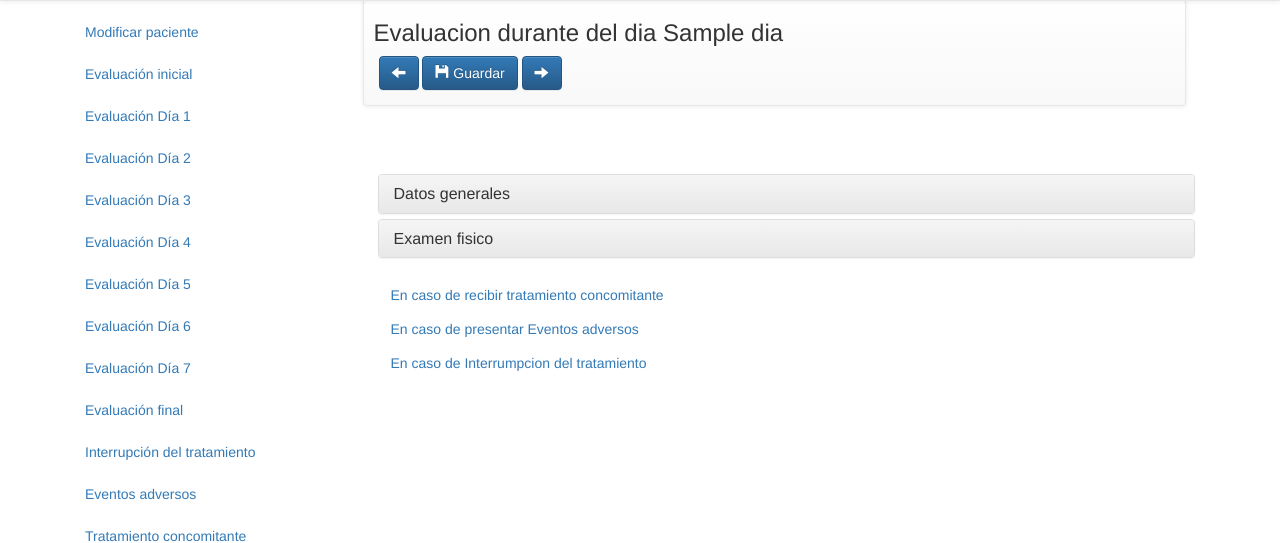
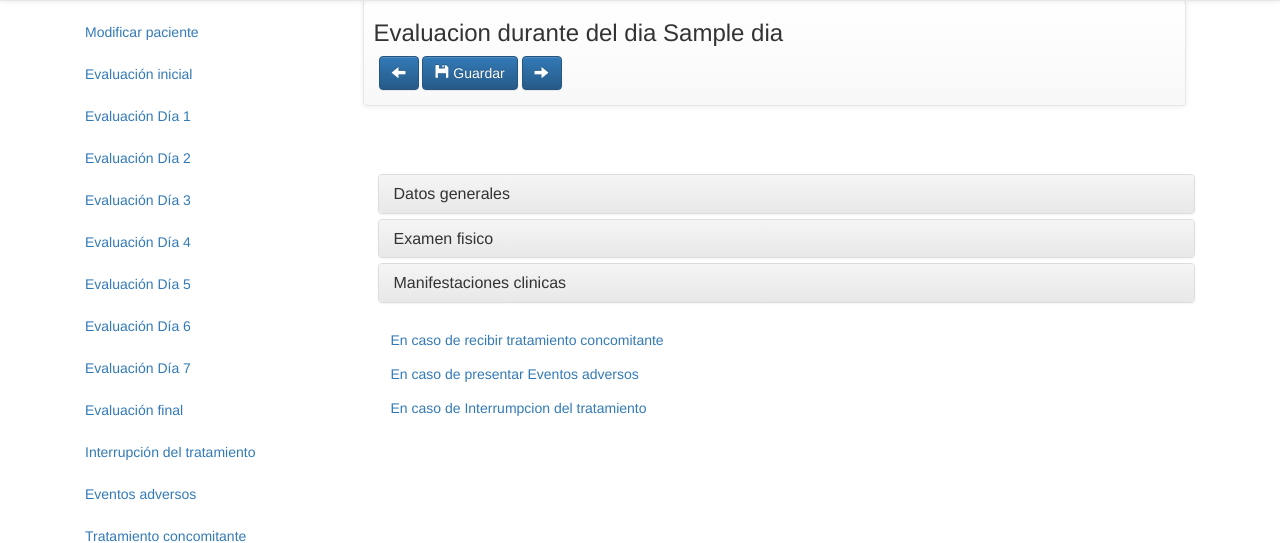
Before and after one commit to edwardc91/clinical_trial, a Django app: template templates/eval_durante.html in a window 1280 px wide. Shown: the part 58-601 px from the top of the page. Run offline with Django 3.2, Linux system fonts and the light colour scheme; tables that the repository leaves empty hold one stand-in row (values such as "Sample post"); the template is opened without the code that fills it: values that come from a table or form of the project are taken from there, most other values are stand-ins (such as "Sample title", 1, 10 or a date in 2020); parts of the project's set-up code (start-up, migrations or seed data) failed here and were passed over; some libraries are stand-ins or nearby versions.

Commit message:
finalmente

```diff
--- a/templates/eval_durante.html
+++ b/templates/eval_durante.html
@@ -196,6 +196,81 @@
                             </div>
                         </div>
                     </div>
+                <div class="panel panel-default">
+                        <div class="panel-heading" role="tab" id="headingThree">
+                            <h4 class="panel-title">
+                                <a class="collapsed" role="button" data-toggle="collapse" data-parent="#accordion"
+                                   href="#collapseThree" aria-expanded="false" aria-controls="collapseThree">
+                                    Manifestaciones clinicas
+                                </a>
+                            </h4>
+                        </div>
+                        <div id="collapseThree" class="panel-collapse collapse" role="tabpanel"
+                             aria-labelledby="headingThree">
+                            <div class="panel-body">
+                                <table class="table">
+                                    {{ form3.as_table }}
+                                </table>
+
+                                <div class="panel panel-default">
+                                    <div class="panel-heading" role="tab" id="headingOne">
+                                        <h4 class="panel-title">Otras manifestaciones clinicas</h4>
+                                    </div>
+                                    <div class="panel-body">
+                                        <table id="table_mani_fin" class="table">
+                                            {% if otras_mani %}
+                                                {% for otra in otras_mani %}
+                                                    <tr id="tr_mani_fin_{{ otra.nombre.nombre }}">
+                                                        <th>
+                                                            <a href="">{{ otra.nombre.nombre }}</a>
+                                                        </th>
+                                                        <td>
+                                                            <button type="button" class="btn btn-danger delete-mani-fin"
+                                                                    data-toggle="modal"
+                                                                    data-target="#maniOtrasModalFin"
+                                                                    id="{{ otra.nombre.nombre }}"
+                                                                    data-name="{{ otra.nombre.nombre }}"
+                                                                    aria-label="Left Align">
+                                                                <span class="glyphicon glyphicon-trash"
+                                                                      aria-hidden="true"></span> Eliminar
+                                                            </button>
+                                                        </td>
+                                                    </tr>
+                                                {% endfor %}
+                                            {% else %}
+                                                No existen datos de otras manifestaciones clinicas para el paciente
+                                            {% endif %}
+                                        </table>
+                                        <div class="panel panel-default">
+	<div class="panel-heading" role="tab" id="headingOtras">
+		<a class="btn btn-primary" role="button" data-toggle="collapse"
+		   data-parent="#collapse4"
+		   href="#collapseOtras" aria-expanded="false"
+		   aria-controls="collapseOtras"><i
+				class="glyphicon glyphicon-plus" aria-hidden="true"></i>
+			Agregar otra manifestacion clinica
+		</a>
+	</div>
+	<div id="collapseOtras" class="panel-collapse collapse" role="tabpanel"
+		 aria-labelledby="headingOtras">
+		<div class="panel-body">
+			<!--<table class="table">
+				<form id="form_add_mani method="post">-->
+
+			<table class="table table-hover table-striped">
+				{{ form6.as_table }}
+			</table>
+
+            <button type="submit" class="btn btn-primary"><span class="glyphicon glyphicon-plus"></span> Agregar</button>
+		</div>
+	</div>
+</div>
+                                        {% csrf_token %}
+                                    </div>
+                                </div>
+                            </div>
+                        </div>
+                    </div>
                 </div>
                 <a class="btn btn-link" href="{% url "Tratamientos_concomitantes" inc %}">En caso de recibir
                     tratamiento concomitante</a>
```
